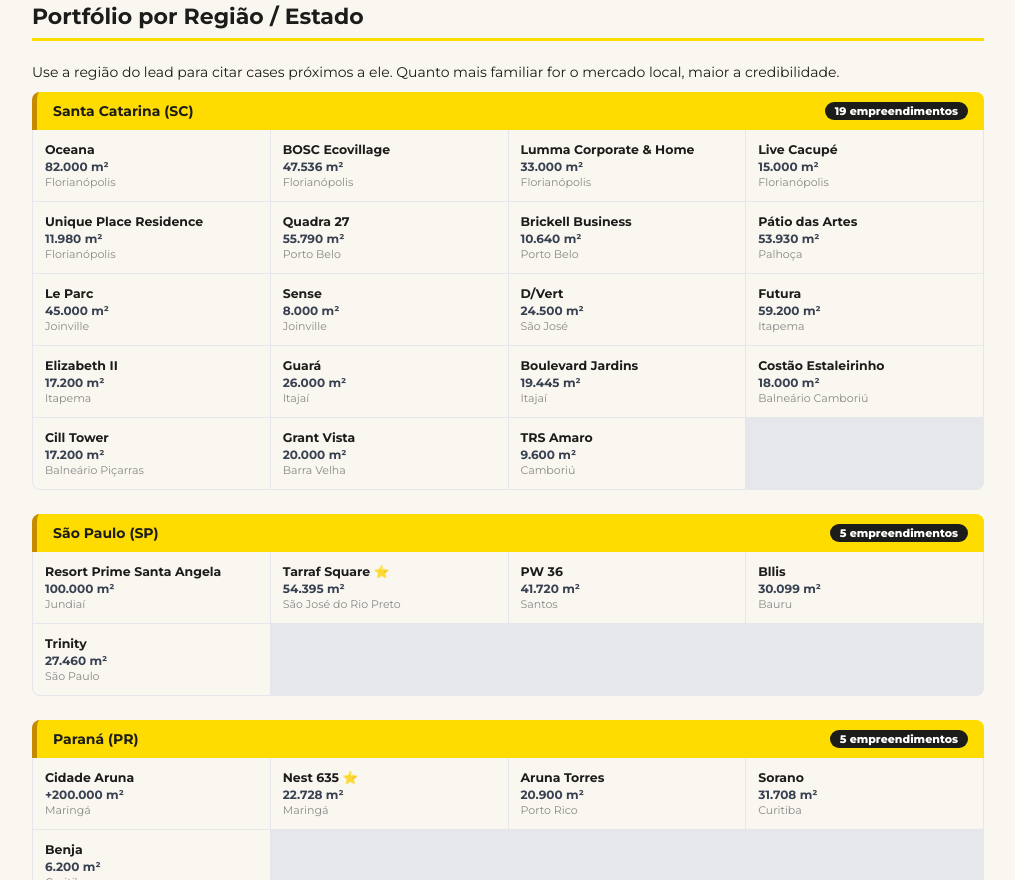
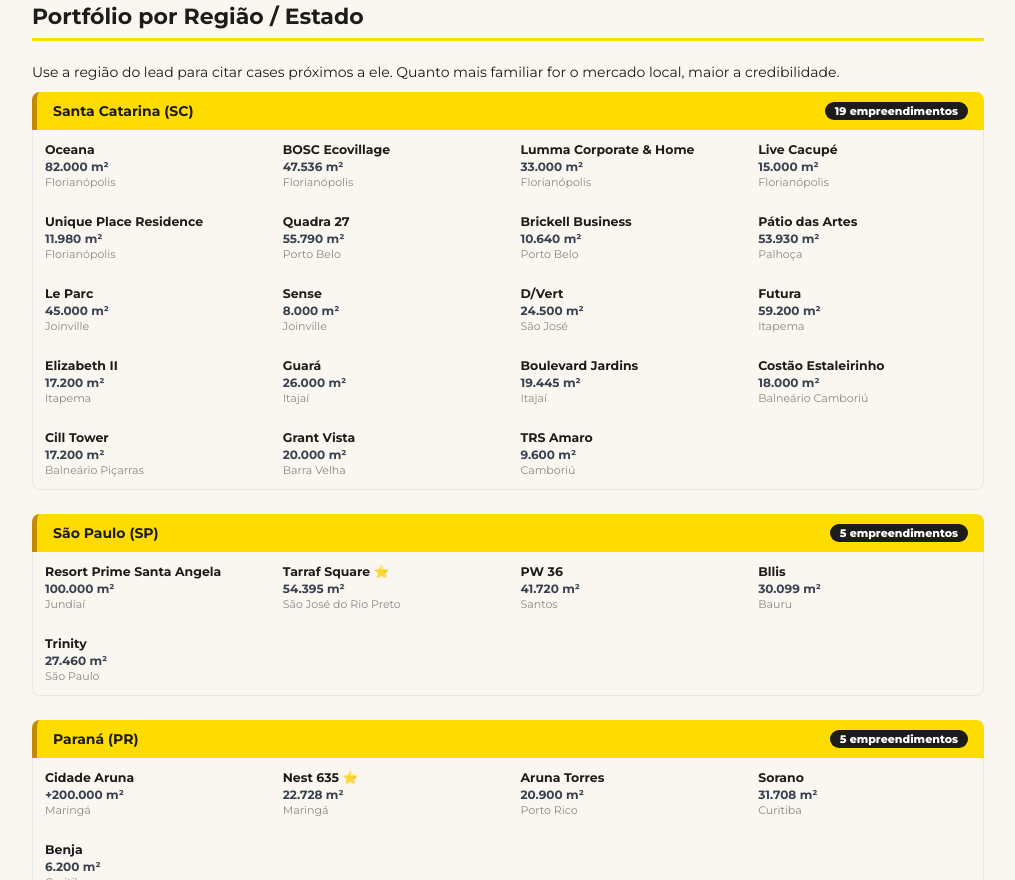
Before and after one commit to mpaulacabral/otus-sdr, a plain HTML site: page Produto e Cases - Otus Engenharia.html in a window 1280 px wide. Shown: the part 11120-12000 px from the top of the page, without its empty margins (132-1147 px from the left). Drawn offline with Linux system fonts and the light colour scheme.

Commit message:
Portfolio: celulas vazias ficam na cor do fundo da pagina

```diff
--- a/Produto e Cases - Otus Engenharia.html
+++ b/Produto e Cases - Otus Engenharia.html
@@ -142,7 +142,7 @@
   .estado-section { margin-bottom: 24px; }
   .estado-header { background: var(--amarelo); color: var(--preto); padding: 10px 16px; border-radius: 8px 8px 0 0; font-weight: 700; font-size: 14px; display: flex; align-items: center; justify-content: space-between; border-left: 5px solid #c48a00; }
   .estado-header .count { background: var(--preto); color: #fff; border-radius: 12px; padding: 2px 10px; font-size: 11px; font-weight: 800; }
-  .estado-grid { display: grid; grid-template-columns: repeat(4, 1fr); gap: 1px; background: var(--borda); border: 1px solid var(--borda); border-top: none; border-radius: 0 0 8px 8px; overflow: hidden; }
+  .estado-grid { display: grid; grid-template-columns: repeat(4, 1fr); gap: 1px; background: var(--bg, #faf7f0); border: 1px solid var(--borda); border-top: none; border-radius: 0 0 8px 8px; overflow: hidden; }
   .proj { background: var(--bg, #faf7f0); padding: 12px; font-size: 12px; }
   .proj strong { display: block; color: var(--azul); font-size: 12.5px; margin-bottom: 2px; }
   .proj .area { color: var(--cinza-escuro); font-weight: 700; }
```
